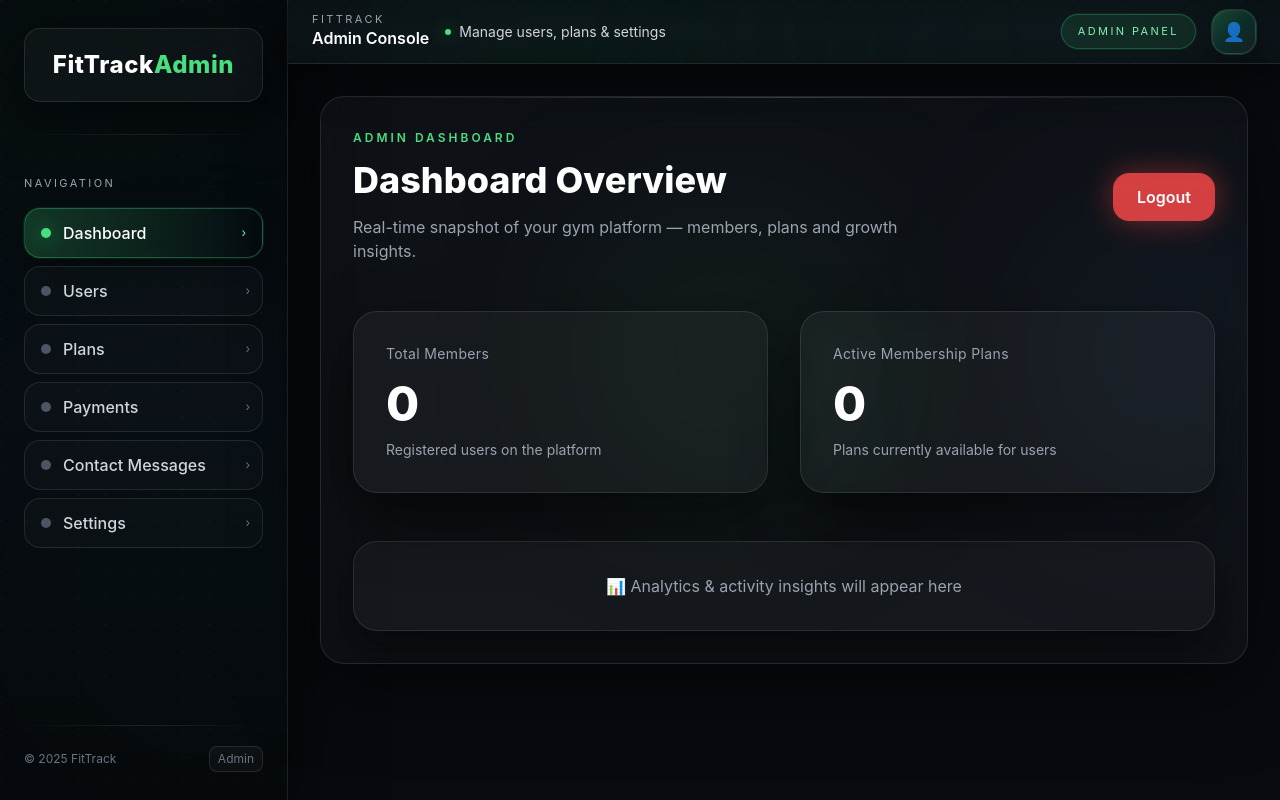
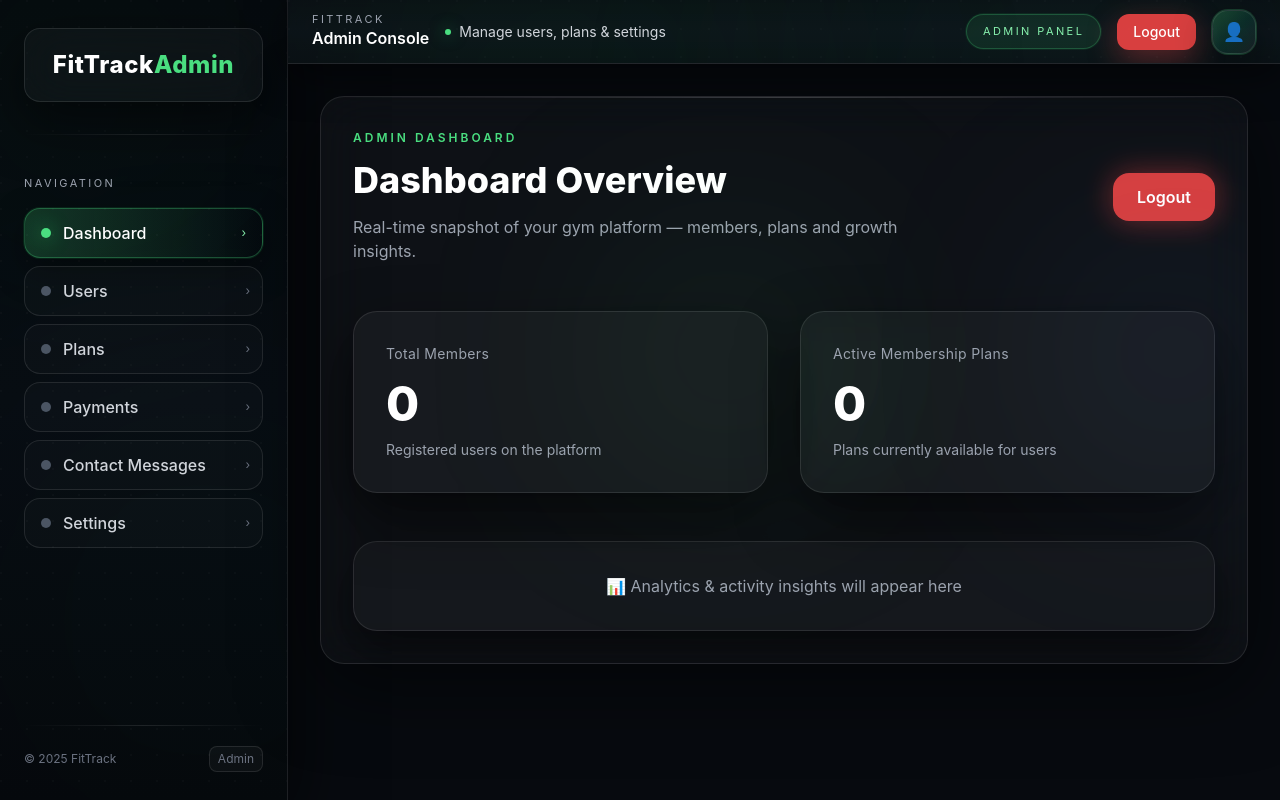
Before and after one commit to Rudra070707/fittrack, a React app in the folder frontend/frontend/: page /admin/dashboard in a window 1280 px wide. Built offline with nearby package versions, Linux system fonts and the light colour scheme; no server answers; sample sign-in values are in the browser's storage; the HTML template or start-up script is replaced by a standard one.

Commit message:
Add admin logout button with proper redirect

```diff
--- a/frontend/frontend/src/admin/components/Navbar.jsx
+++ b/frontend/frontend/src/admin/components/Navbar.jsx
@@ -1,4 +1,18 @@
+import { useNavigate } from "react-router-dom";
+
 export default function Navbar() {
+  const navigate = useNavigate();
+
+  const handleLogout = () => {
+    // 🔥 Clear all auth data
+    localStorage.removeItem("token");
+    localStorage.removeItem("adminToken");
+    localStorage.removeItem("user");
+
+    // ✅ Force redirect to homepage (full reset)
+    window.location.href = "/home";
+  };
+
   return (
     <header className="sticky top-0 z-40 w-full">
       {/* Top bar */}
@@ -20,6 +34,7 @@ export default function Navbar() {
         </div>
 
         <div className="relative max-w-7xl mx-auto h-full px-6 flex items-center justify-between">
+
           {/* Left: Page context */}
           <div className="flex items-center gap-4">
             <div className="hidden sm:flex flex-col leading-tight">
@@ -39,8 +54,10 @@ export default function Navbar() {
             </div>
           </div>
 
-          {/* Right: badge + avatar */}
+          {/* Right: badge + avatar + logout */}
           <div className="flex items-center gap-4">
+
+            {/* Admin badge */}
             <span
               className="
                 text-[11px] uppercase tracking-[0.22em]
@@ -54,6 +71,21 @@ export default function Navbar() {
               Admin Panel
             </span>
 
+            {/* Logout Button 🔴 */}
+            <button
+              onClick={handleLogout}
+              className="
+                px-4 py-2 rounded-xl
+                bg-red-500/90 hover:bg-red-600
+                text-white text-sm font-medium
+                shadow-[0_10px_30px_rgba(239,68,68,0.35)]
+                transition-all duration-300
+              "
+            >
+              Logout
+            </button>
+
+            {/* Avatar */}
             <div
               className="
                 w-11 h-11 rounded-2xl
@@ -67,6 +99,7 @@ export default function Navbar() {
             >
               <span className="text-white/90 text-lg">👤</span>
             </div>
+
           </div>
         </div>
       </div>
```
